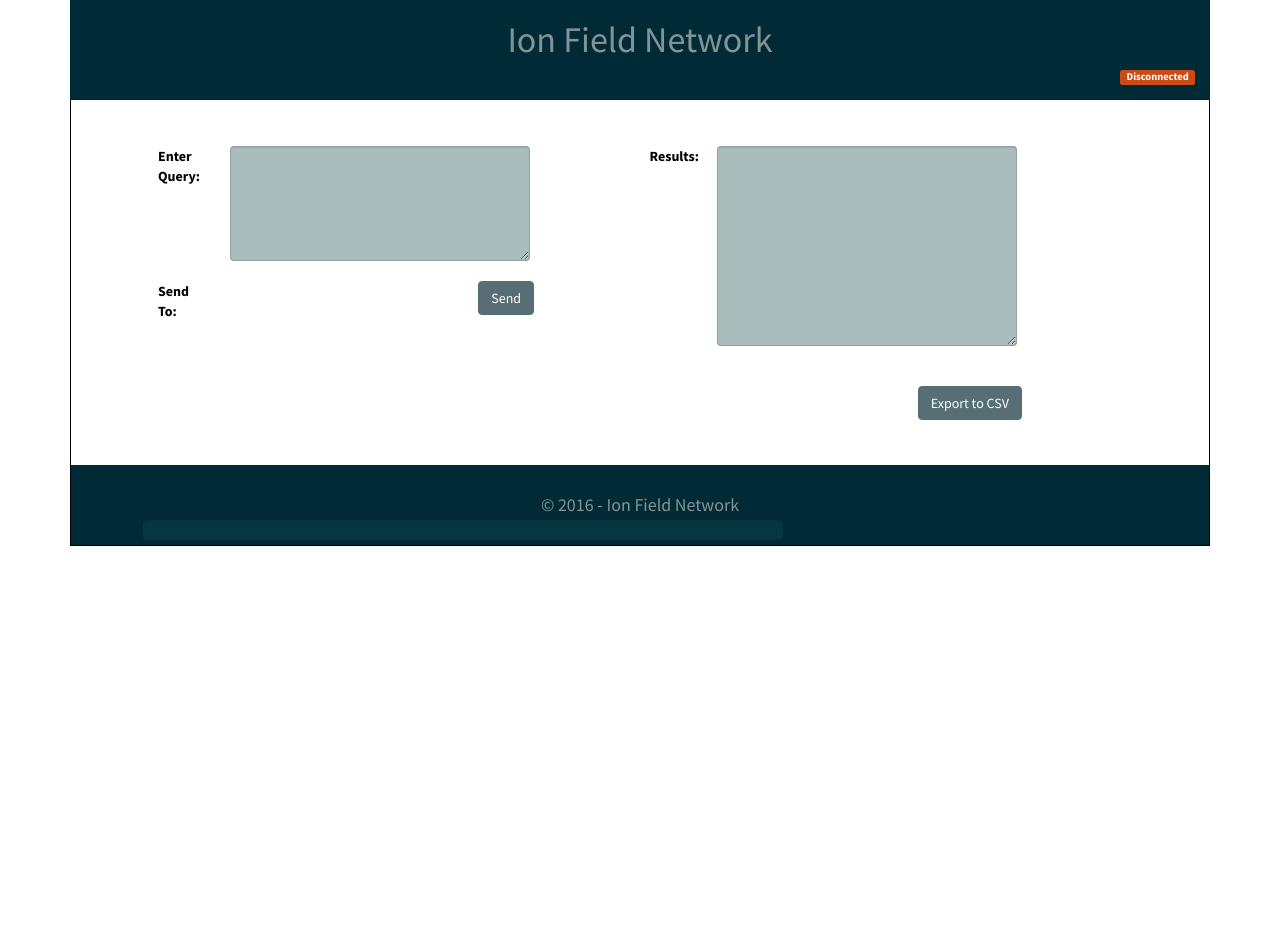
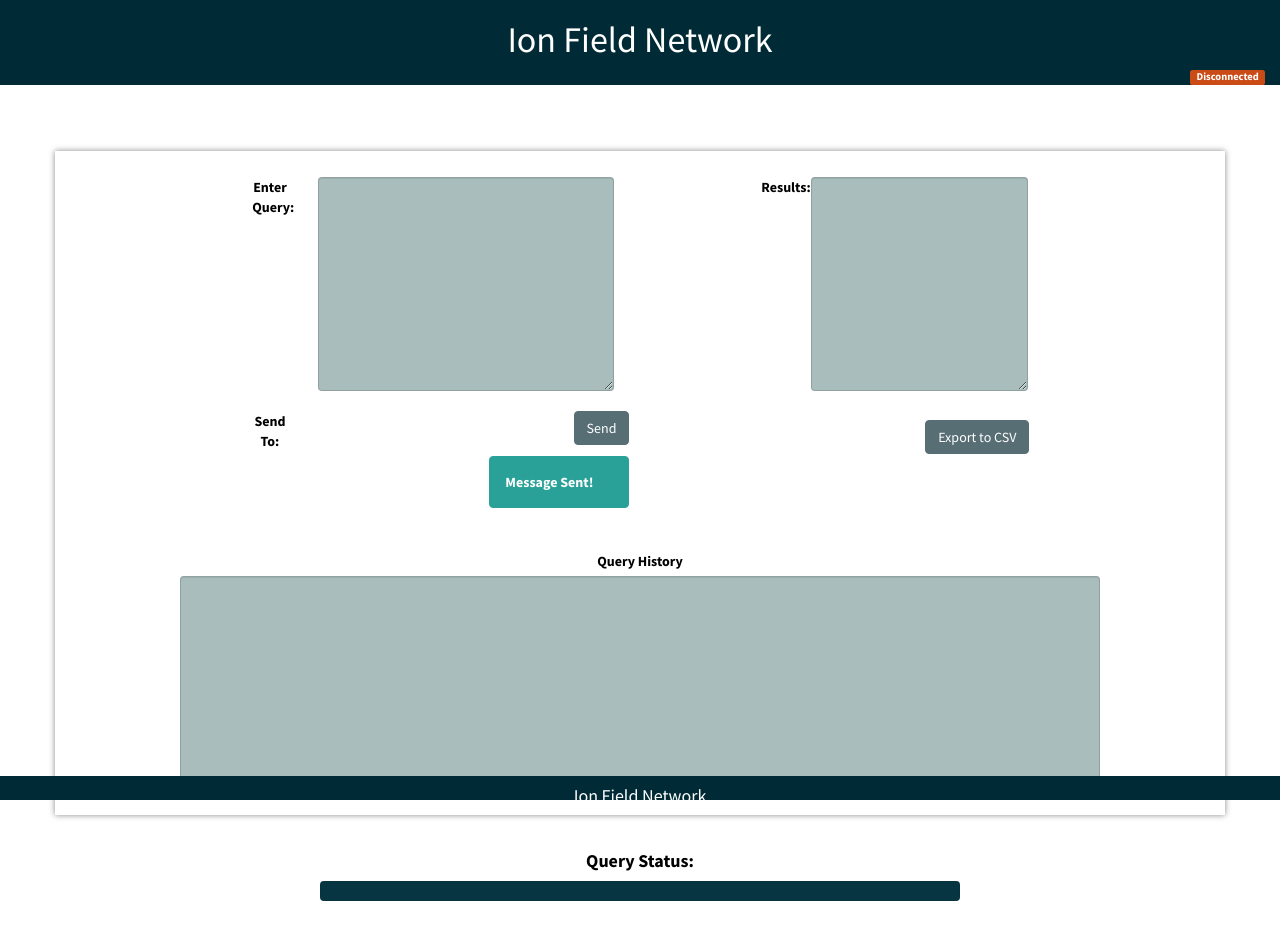
Before and after one commit to rmcqueen/remote-arduino-querying, a plain HTML site: page src/web_portal/html/main.html in a window 1280 px wide. Before the commit the page ends 800 px from the top, so only its background shows below. Drawn offline with Linux system fonts and the light colour scheme.

Commit message:
WIP: Resolving issue #15; reformatting UI to include query history

```diff
--- a/src/web_portal/css/stylesheet.css
+++ b/src/web_portal/css/stylesheet.css
@@ -1,41 +1,33 @@
-/*.ifn-body {
-    color: #839496;
-    background-color: #002b36
-}*/
-.main-panel {
-    height: 100%;
-    border: 1px solid black;
+.ifn-header {
+    height: 5%;
+    color: #ffffff;
+    background-color: #002b36;
 }
 
-.footer-panel {
-    padding: 20px;
-    color: #839496;
-    background-color: #002b36
+.spacer {
+    padding-top: 2%;
+    padding-bottom: 2%;
+}
+.container {
+    text-align: center;
+    box-shadow: 0 0 6px #888888;
+    padding-bottom: 2%;
+    padding-top: 2%;
 }
 
-.ifn-header {
-    height: 100px;
-    color: #839496;
-    background-color: #002b36
+#left {
+    display: inline-block;
+    vertical-align: top;
 }
 
-.textArea{
-    margin: 0px -3.84375px 0px 0px;
-    width: 300px;
-    height: 115px;
+#right {
+    display: inline-block;
+    padding-left: 10%;
+    vertical-align: top;
 }
 
-#left{
-    margin-top: 4%;
-    padding-left: 5%;
-    float:left;
-}
-
-#right{
-    display: inline-block;
-    padding-left: 5%;
-    position: relative;
-    margin-top: 4%;
+#history {
+    padding-top: 2%;
 }
 
 #exportButton{
@@ -45,35 +37,23 @@
 }
 
 #sendButton{
-    float:right;
-    margin-right: 10%;
+    float: right;
 }
 
 #checkbox{
     margin-left: 20%;
 }
 
-.progress-striped{
-    width: 50%;
-    float:left;
-    position: absolute;
-    bottom: 30%;
+#publish {
+    width: 100%;
 }
 
-#publish{
-    margin: 0 -3.84375px 0 0;
-    width: 300px;
-    height: 115px;
-}
-
-#resultArea{
-    margin: 0 -3.84375px 0 0;
-    width: 300px;
-    height: 200px;
+#resultArea {
+    width: 100%;
 }
 
 #successBox {
-    display: none;
+    /*display: none;*/
     position: relative;
     margin-left: 18em;
     float:left;
@@ -82,3 +62,28 @@
 #statusBox {
     float: right;
 }
+
+
+.progress {
+    margin: 0 auto;
+    width: 50% !important;
+}
+.row {
+    text-align: center;
+}
+
+.prog {
+    padding-top: 2%;
+    padding-bottom: 2%;
+}
+
+.footer-panel {
+    color: #ffffff;
+    background-color: #002b36;
+    position: absolute;
+    bottom: 0;
+    left: 0;
+    width: 100%;
+    height: 3%;
+
+}
--- a/src/web_portal/html/main.html
+++ b/src/web_portal/html/main.html
@@ -5,62 +5,72 @@
     <link rel="stylesheet" href="../css/bootstrap.min.css">
 </head>
 <body class="ifn-body">
-
-<div class="container">
     <div class="col-lg-12 ifn-header text-center">
+        <div>
             <h1>Ion Field Network</h1>
             <span class="label label-warning" id="statusBox">Disconnected</span>
         </div>
-<div class="main-panel">
+    </div>
+
+    <div class="spacer">
+        <br><br><br><br><br>
+    </div>
+
     <div class="container">
         <div id="left">
             <form action="">
-
                 <label for="publish" class="col-lg-2 control-label">Enter Query:</label>
                 <div class="col-lg-10">
-            <textarea class="form-control" rows="3" id="publish"></textarea><br>
+                    <textarea class="form-control" rows="10" id="publish"></textarea><br>
                 </div>
                 <br>
-
-
                 <label for="checkbox" class="col-lg-2 control-label">Send To:</label>
-        <div id="checkbox">
-        </div>
-
+                <div id="checkbox"></div>
                 <input type="button" class="btn btn-default" id="sendButton" value="Send"
                        onclick="send();"/><br><br>
-
-
             </form>
-
             <div class="alert alert-dismissible alert-success" id="successBox">
                 <strong>Message Sent!</strong>
             </div>
-
-    <div class="progress progress-striped">
-        <div class="progress-bar progress-bar-info" id="progressBar" style="width: 0"></div>
-    </div>
-
         </div>
 
         <div id="right">
             <div class="form-group">
                 <label for="resultArea" class="col-lg-2 control-label">Results:</label>
                 <div class="col-lg-10">
-            <textarea class="form-control" rows="3" id="resultArea">
+                    <textarea class="form-control" rows="10" id="resultArea">
                     </textarea>
                 </div>
             </div>
-
             <button type="button" onclick="CSV_download();" class="btn btn-default" id="exportButton">Export to CSV</button>
         </div>
-</div>
-<br><br>
-<div class="footer-panel text-center">
-    <h4>&copy; 2016 - Ion Field Network</h4>
+
+        <div id="history">
+            <label for="queryhistory" class="col-lg-2 control-label col-md-offset-5">Query History</label>
+            <div class="form-group">
+                <div class="col-lg-10 col-md-offset-1">
+                    <textarea class="form-control" rows="10" id="queryhistory">
+                    </textarea>
                 </div>
             </div>
         </div>
+    </div>
+
+    <div class="prog">
+        <!-- Used as a spacer -->
+        <div class="row">
+            <h4><b>Query Status:</b></h4>
+        </div>
+        <div class="progress progress-striped">
+            <div class="progress-bar progress-bar-info" id="progressBar"></div>
+        </div>
+    </div>
+
+    <div class="footer-panel text-center">
+        <h4>Ion Field Network</h4>
+    </div>
+</div>
+
 
 <script type="text/javascript" src="../JavaScript/mqttws31.js"></script>
 <script type="text/javascript" src="../JavaScript/jquery.min.js"></script>
```
Lines whose indentation alone changed are shown as unchanged.
